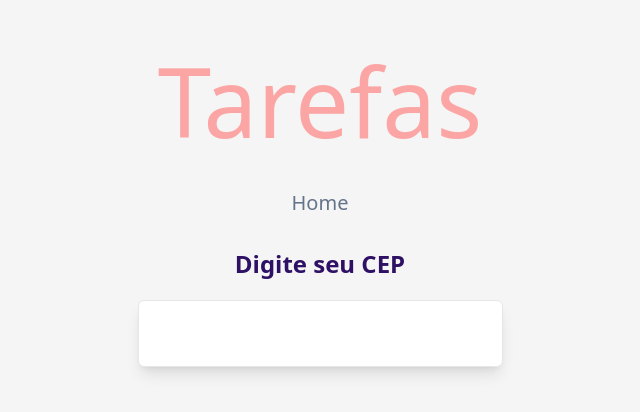
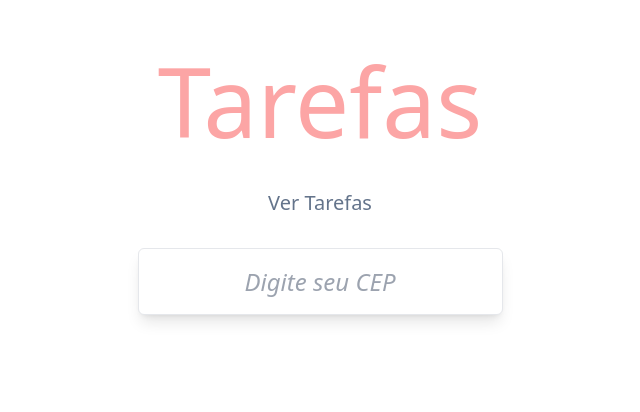
Before and after one commit to EdiJunior88/Casa_do_Coddigo_VueJS, a Vue app in the folder app/: page /cep in a window 1280 px wide. Shown: the top 412 px of the page, without its empty margins (320-960 px from the left). Built offline with nearby package versions, Linux system fonts and the light colour scheme.

Commit message:
- Rotas Rotas com Vue.js - Vue Router Transições ( Transições por CSS / Para saber mais: transições via JS / Transições iniciais ) Voltando Para as Rotas Revisão

```diff
--- a/app/index.html
+++ b/app/index.html
@@ -1,5 +1,6 @@
 <!doctype html>
 <html lang="pt-br">
+
 <head>
   <meta charset="UTF-8" />
   <link rel="icon" href="/favicon.ico" />
@@ -8,7 +9,19 @@
 </head>
 
 <body>
+  <style>
+    .fade-enter-active,
+    .fade-leave-active {
+      transition: opacity 0.5s ease;
+    }
+
+    .fade-enter-from,
+    .fade-leave-to {
+      opacity: 0;
+    }
+  </style>
   <div id="app"></div>
   <script type="module" src="/src/main.js"></script>
 </body>
+
 </html>
--- a/app/src/App.vue
+++ b/app/src/App.vue
@@ -4,6 +4,8 @@ import HomeView from '@/views/HomeView.vue'
 </script>
 
 <template>
-  <HomeView />
-  <RouterView />
+  <TransitionGroup name="fade">
+    <HomeView key="home" />
+    <RouterView key="router" />
+  </TransitionGroup>
 </template>
--- a/app/src/components/Header/HeaderComponent.vue
+++ b/app/src/components/Header/HeaderComponent.vue
@@ -6,15 +6,9 @@
       <h1 class="text-8xl text-red-300 font-thin">Tarefas</h1>
 
       <div class="text-xl text-center my-10">
-        <RouterLink to="/" v-if="$route.path !== '/'">Home</RouterLink>
+        <RouterLink to="/" v-if="$route.path !== '/'">Ver Tarefas</RouterLink>
         <RouterLink to="/cep" v-if="$route.path !== '/cep'">Verificar CEP</RouterLink>
       </div>
     </header>
   </section>
 </template>
-
-<style lang="css">
-html {
-  background: #f5f5f5;
-}
-</style>
--- a/app/src/components/Input/InputTask.vue
+++ b/app/src/components/Input/InputTask.vue
@@ -49,6 +49,7 @@ function broadcast(task) {
       @keyup.enter="addTask"
       class="new-todo w-full relative m-0 text-2xl leading-snug italic font-light text-slate-700 py-4 pl-14 border border-solid border-gray-200 shadow-lg rounded-md focus:outline-gray-100 focus:ring focus:ring-gray-100"
       placeholder="O que precisa ser feito?"
+      name="title"
     />
   </div>
 </template>
--- a/app/src/components/Task/TaskList.vue
+++ b/app/src/components/Task/TaskList.vue
@@ -66,7 +66,7 @@ function completeTasks(task) {
 }
 
 .toggle::before {
-  content: '✔️'; /* código unicode do símbolo de check */
+  content: '✔️';
   position: absolute;
   top: 50%;
   left: 50%;
--- a/app/src/views/CepChecker.vue
+++ b/app/src/views/CepChecker.vue
@@ -2,12 +2,12 @@
   <section
     class="container mx-auto min-w-64 max-w-xl flex flex-col justify-center items-center font-['Helvetica Neue'] font-light text-sm text-slate-500 leading-snug mb-10 relative focus:outline-none"
   >
-    <label for="cep" class="text-2xl mb-5 font-bold text-violet-950">Digite seu CEP</label>
     <input
       type="text"
       name="cep"
       id="cep"
       class="new-todo relative m-0 text-2xl leading-snug italic font-light text-slate-700 p-4 text-center border border-solid border-gray-200 shadow-lg rounded-md focus:outline-gray-100 focus:ring focus:ring-gray-100"
+      placeholder="Digite seu CEP"
     />
   </section>
 </template>
```
Lines whose indentation alone changed are shown as unchanged.
